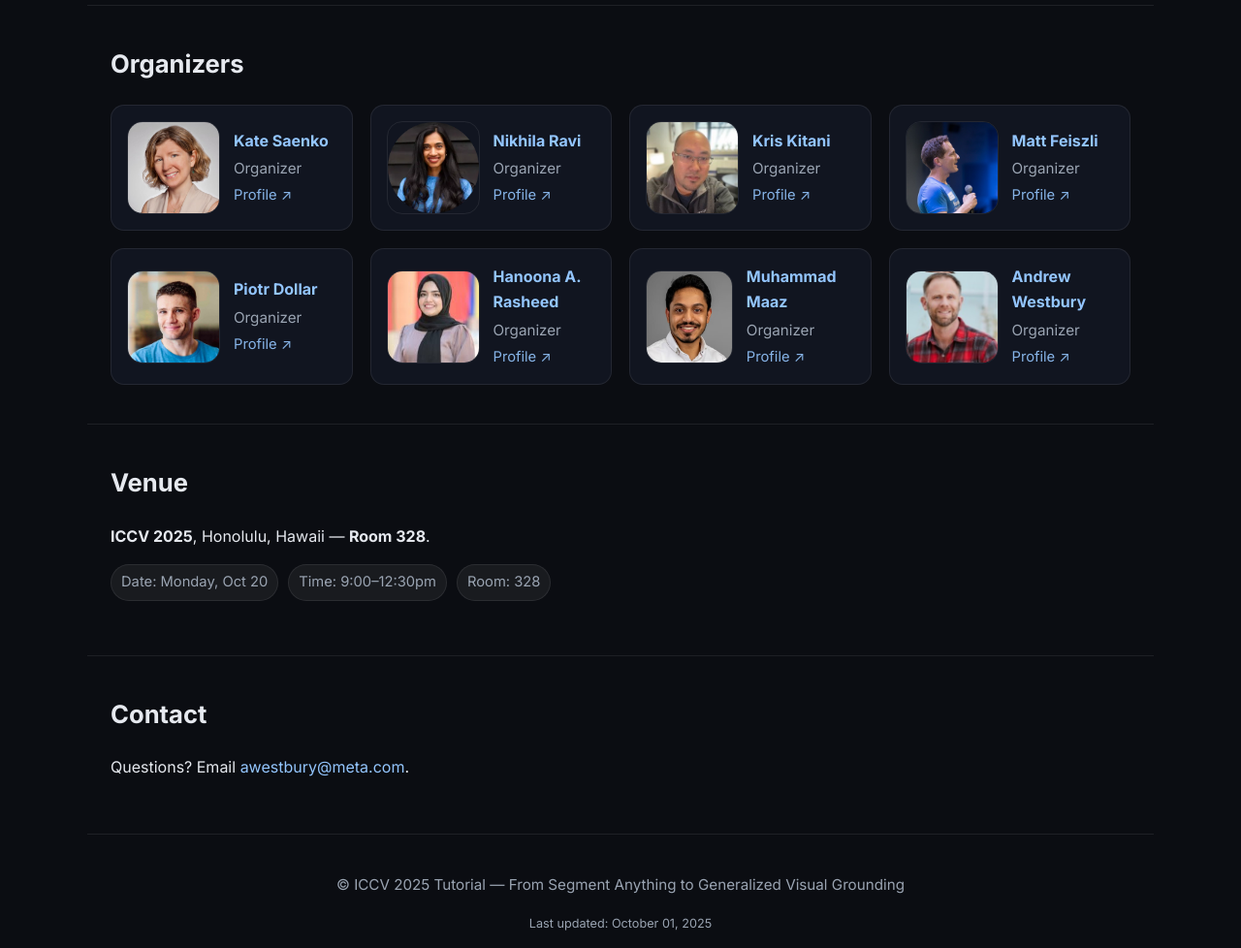
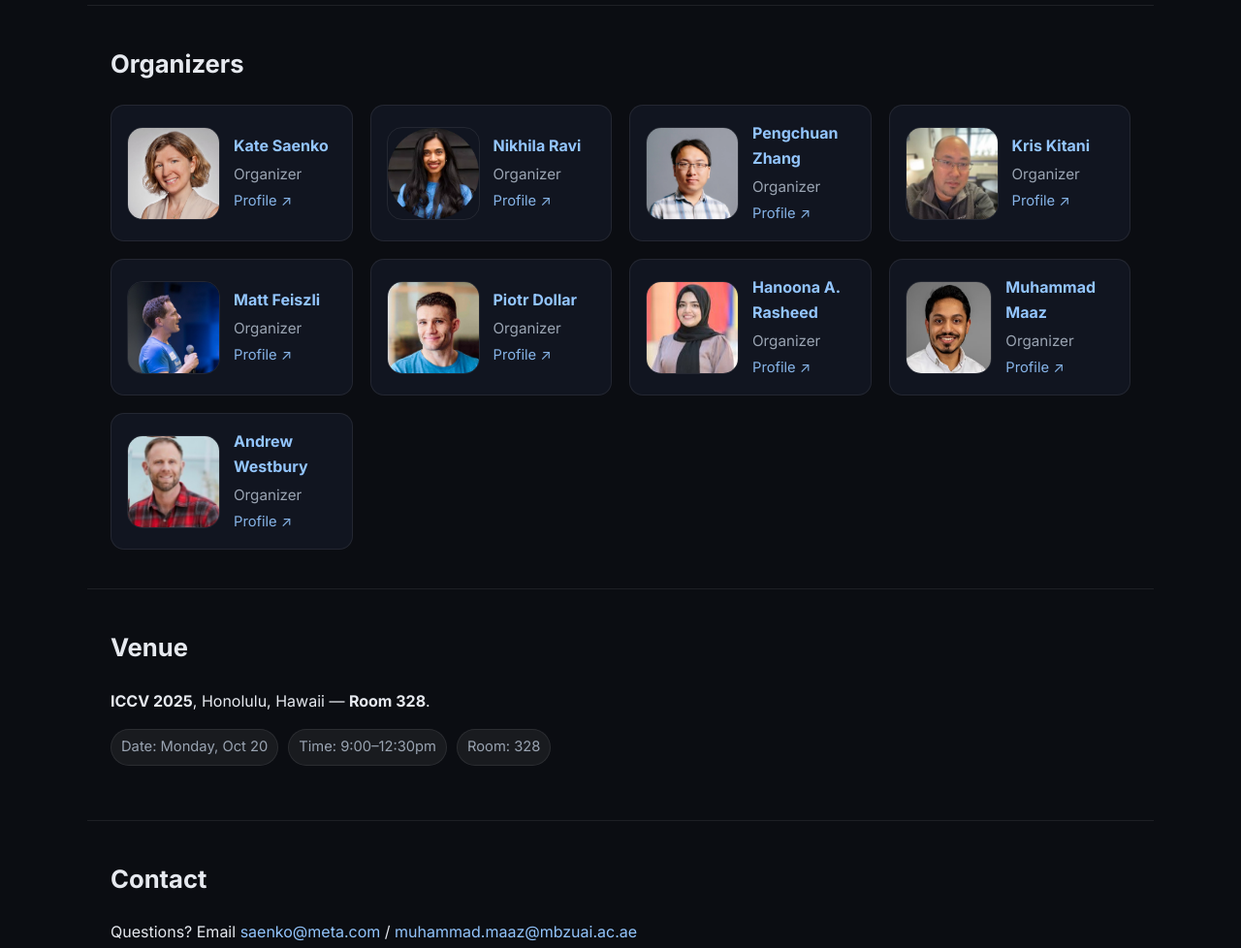
Before and after one commit to segment-anything-ICCV2025/segment-anything-ICCV2025.github.io, a plain HTML site: page index.html in a window 1280 px wide. Shown: the part 1840-2818 px from the top of the page at 97% size. Drawn offline with Linux system fonts and the light colour scheme.

Commit message:
Updates the organizers list & contact information.

```diff
--- a/index.html
+++ b/index.html
@@ -203,6 +203,14 @@
         <div class="ext"><a href="https://www.nikhilaravi.com/" target="_blank" rel="noopener">Profile ↗</a></div>
       </div>
     </article>
+    <article class="card person" id="pengchuan-zhang">
+      <img src="assets/headshots/pengchuan-zhang.webp" alt="Headshot placeholder for Pengchuan Zhang">
+      <div class="meta">
+        <div class="name"><a href="https://pzzhang.github.io/pzzhang" target="_blank" rel="noopener">Pengchuan Zhang</a></div>
+        <div class="aff">Organizer</div>
+        <div class="ext"><a href="https://pzzhang.github.io/pzzhang" target="_blank" rel="noopener">Profile ↗</a></div>
+      </div>
+    </article>
     <article class="card person" id="kris-kitani">
       <img src="assets/headshots/kris-kitani.jpg" alt="Headshot placeholder for Kris Kitani">
       <div class="meta">
@@ -262,7 +270,7 @@
 
 <section class="section container" id="contact">
   <h2>Contact</h2>
-  <p>Questions? Email <a href="mailto:awestbury@meta.com">awestbury@meta.com</a>.</p>
+  <p>Questions? Email <a href="mailto:saenko@meta.com">saenko@meta.com</a> / <a href="mailto:muhammad.maaz@mbzuai.ac.ae">muhammad.maaz@mbzuai.ac.ae</a></p>
 </section>
 
 <footer class="footer">
```
Also changed, not shown: assets/headshots/pengchuan-zhang.webp (added), 1 other file.
